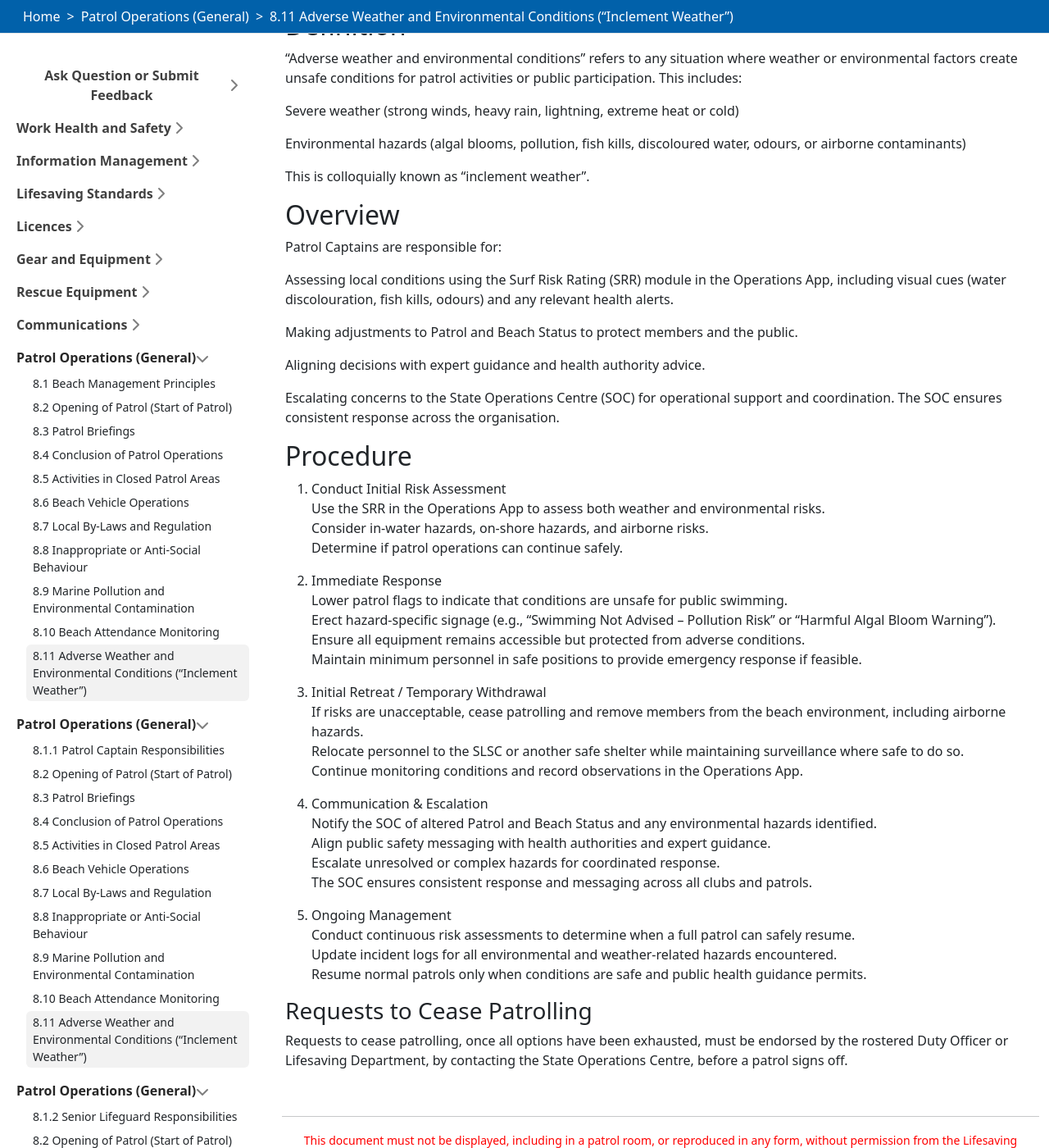
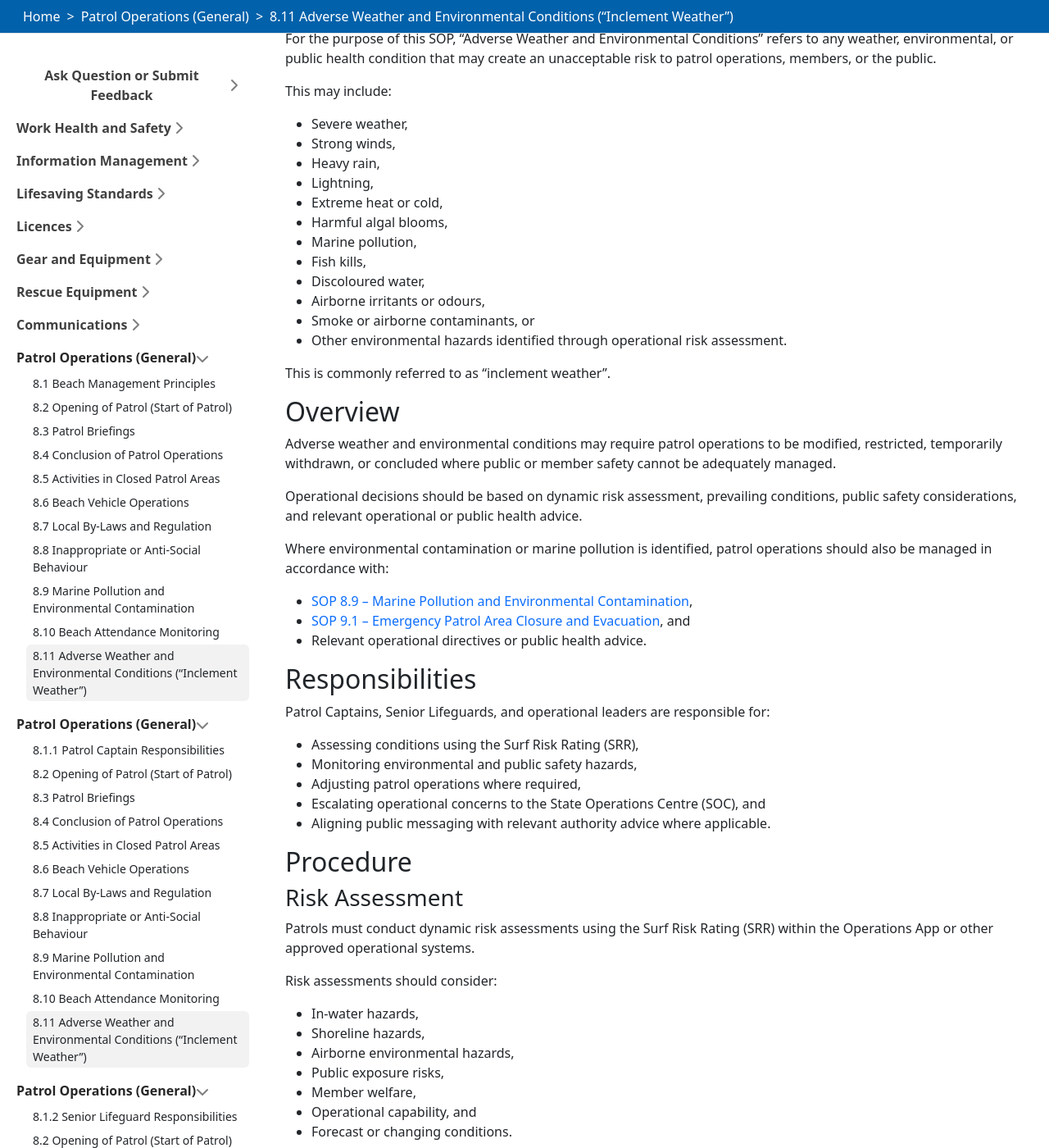
Before and after one commit to slssa-soc/sops-working, a Jekyll site: the page built from 8-patrol-operations-general/8.11-adverse-weather-and-environmental-conditions.md, in a window 1280 px wide and 1400 px high, scrolled down 477 px. Shown: the whole window at 82% size. Built offline with Jekyll 4.4.1, drawn with Linux system fonts in a browser that asks for light colours; some of the changed text lies outside the part shown.

Commit message:
Refine to modernise environmental hazard management, patrol withdrawal procedures, and operational escalation requirements

```diff
--- a/8-patrol-operations-general/8.11-adverse-weather-and-environmental-conditions.md
+++ b/8-patrol-operations-general/8.11-adverse-weather-and-environmental-conditions.md
@@ -8,59 +8,118 @@ layout: lesson-content
 
 ## Purpose
 
-To provide clear guidance for Surf Life Saving SA (SLSSA) patrols when responding to adverse weather or environmental hazards, including severe weather, harmful algal blooms, pollution events, or other conditions that may impact the safety of members or the public.
+To provide operational guidance for patrols responding to adverse weather, environmental hazards, or public health conditions that may impact the safety of members or the public.
 
 ## Definition
 
-“Adverse weather and environmental conditions” refers to any situation where weather or environmental factors create unsafe conditions for patrol activities or public participation. This includes:
+For the purpose of this SOP, “Adverse Weather and Environmental Conditions” refers to any weather, environmental, or public health condition that may create an unacceptable risk to patrol operations, members, or the public.
 
-Severe weather (strong winds, heavy rain, lightning, extreme heat or cold)
+This may include:
 
-Environmental hazards (algal blooms, pollution, fish kills, discoloured water, odours, or airborne contaminants)
+- Severe weather,
+- Strong winds,
+- Heavy rain,
+- Lightning,
+- Extreme heat or cold,
+- Harmful algal blooms,
+- Marine pollution,
+- Fish kills,
+- Discoloured water,
+- Airborne irritants or odours,
+- Smoke or airborne contaminants, or
+- Other environmental hazards identified through operational risk assessment.
 
-This is colloquially known as “inclement weather”.
+This is commonly referred to as “inclement weather”.
 
 ## Overview
 
-Patrol Captains are responsible for:
+Adverse weather and environmental conditions may require patrol operations to be modified, restricted, temporarily withdrawn, or concluded where public or member safety cannot be adequately managed.
 
-Assessing local conditions using the Surf Risk Rating (SRR) module in the Operations App, including visual cues (water discolouration, fish kills, odours) and any relevant health alerts.
+Operational decisions should be based on dynamic risk assessment, prevailing conditions, public safety considerations, and relevant operational or public health advice.
 
-Making adjustments to Patrol and Beach Status to protect members and the public.
+Where environmental contamination or marine pollution is identified, patrol operations should also be managed in accordance with:
 
-Aligning decisions with expert guidance and health authority advice.
+- [SOP 8.9 – Marine Pollution and Environmental Contamination](../8-patrol-operations-general/8.9-marine-pollution-and-environmental-contamination.md),
+- [SOP 9.1 – Emergency Patrol Area Closure and Evacuation](../9-patrol-operations-emergency/9.1-emergency-patrol-area-closure-and-evacuation.md), and
+- Relevant operational directives or public health advice.
 
-Escalating concerns to the State Operations Centre (SOC) for operational support and coordination. The SOC ensures consistent response across the organisation.
+## Responsibilities
+
+Patrol Captains, Senior Lifeguards, and operational leaders are responsible for:
+
+- Assessing conditions using the Surf Risk Rating (SRR),
+- Monitoring environmental and public safety hazards,
+- Adjusting patrol operations where required,
+- Escalating operational concerns to the State Operations Centre (SOC), and
+- Aligning public messaging with relevant authority advice where applicable.
 
 ## Procedure
 
-1. Conduct Initial Risk Assessment
-   Use the SRR in the Operations App to assess both weather and environmental risks.
-   Consider in-water hazards, on-shore hazards, and airborne risks.
-   Determine if patrol operations can continue safely.
+### Risk Assessment
 
-2. Immediate Response
-   Lower patrol flags to indicate that conditions are unsafe for public swimming.
-   Erect hazard-specific signage (e.g., “Swimming Not Advised – Pollution Risk” or “Harmful Algal Bloom Warning”).
-   Ensure all equipment remains accessible but protected from adverse conditions.
-   Maintain minimum personnel in safe positions to provide emergency response if feasible.
+Patrols must conduct dynamic risk assessments using the Surf Risk Rating (SRR) within the Operations App or other approved operational systems.
 
-3. Initial Retreat / Temporary Withdrawal
-   If risks are unacceptable, cease patrolling and remove members from the beach environment, including airborne hazards.
-   Relocate personnel to the SLSC or another safe shelter while maintaining surveillance where safe to do so.
-   Continue monitoring conditions and record observations in the Operations App.
+Risk assessments should consider:
 
-4. Communication & Escalation
-   Notify the SOC of altered Patrol and Beach Status and any environmental hazards identified.
-   Align public safety messaging with health authorities and expert guidance.
-   Escalate unresolved or complex hazards for coordinated response.
-   The SOC ensures consistent response and messaging across all clubs and patrols.
+- In-water hazards,
+- Shoreline hazards,
+- Airborne environmental hazards,
+- Public exposure risks,
+- Member welfare,
+- Operational capability, and
+- Forecast or changing conditions.
 
-5. Ongoing Management
-   Conduct continuous risk assessments to determine when a full patrol can safely resume.
-   Update incident logs for all environmental and weather-related hazards encountered.
-   Resume normal patrols only when conditions are safe and public health guidance permits.
+### Patrol Modification and Withdrawal
+
+Where adverse weather or environmental hazards create an unacceptable operational risk, patrol operations should be modified, restricted, temporarily withdrawn, or concluded as appropriate.
+
+Operational actions may include:
+
+- Removal or relocation of patrol flags,
+- Erection of hazard or warning signage,
+- Restriction of water activities,
+- Relocation of personnel to safe positions,
+- Temporary withdrawal from the beach environment,
+- Suspension of training or operational activities, and
+- Patrol conclusion where safe operations cannot be maintained.
+
+Where safe and operationally appropriate, personnel should maintain surveillance capability from protected or elevated positions.
+
+### Communication and Escalation
+
+Patrols must notify the State Operations Centre (SOC) of:
+
+- Significant environmental or weather hazards,
+- Patrol status changes,
+- Patrol withdrawal or conclusion,
+- Public safety concerns, and
+- Requests for operational assistance or escalation.
+
+Public safety messaging should align with relevant operational guidance, public health advice, and organisational communications where applicable.
+
+### Ongoing Monitoring
+
+Patrols should continue monitoring conditions throughout operations and reassess risks where conditions change.
+
+Operational observations, hazards, patrol status changes, and significant actions should be recorded within operational systems where required.
+
+Patrol operations should only resume where conditions are assessed as safe and operationally manageable.
 
 ### Requests to Cease Patrolling
 
-Requests to cease patrolling, once all options have been exhausted, must be endorsed by the rostered Duty Officer or Lifesaving Department, by contacting the State Operations Centre, before a patrol signs off.
+Where patrol operations cannot continue safely, Patrol Captains or Senior Lifeguards must consult with the rostered Duty Officer, Lifesaving Department, or State Operations Centre (SOC) prior to concluding patrol operations where practicable.
+
+Operational decisions should consider:
+
+- Member safety,
+- Public safety,
+- Prevailing and forecast conditions,
+- Available resources,
+- Ability to maintain minimum service requirements, and
+- Relevant public safety or health advice.
+
+## References
+
+- [SOP 8.9 – Marine Pollution and Environmental Contamination](../8-patrol-operations-general/8.9-marine-pollution-and-environmental-contamination.md)
+- [SOP 9.1 – Emergency Patrol Area Closure and Evacuation](../9-patrol-operations-emergency/9.1-emergency-patrol-area-closure-and-evacuation.md)
+- [SOP 9.6 – Lightning](../9-patrol-operations-emergency/9.6-lightning.md)
```
